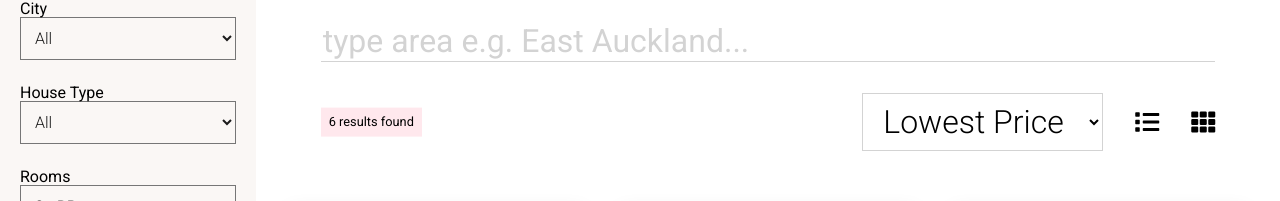
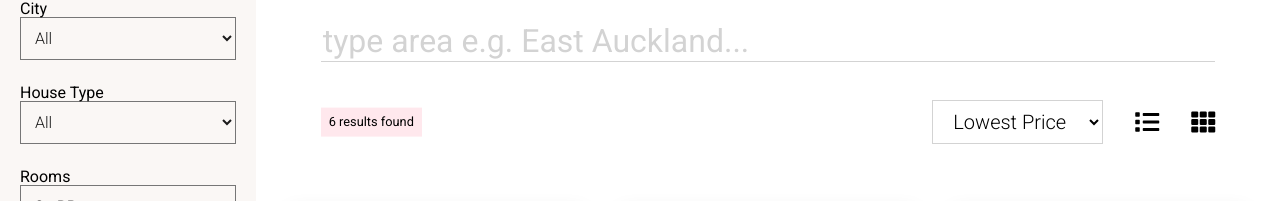
Before and after one commit to burnsvaughan/real-estate-website, a React app: page / in a window 1280 px wide. Shown: the part 138-339 px from the top of the page. Built offline with nearby package versions, Linux system fonts and the light colour scheme; grey boxes are pictures that could not be loaded.

Commit message:
reduced size as too large of select font acs dsc

```diff
--- a/assets/scss/_content-area.scss
+++ b/assets/scss/_content-area.scss
@@ -115,7 +115,7 @@
 
 
 			select {
-				font-size: 4vh;
+				font-size: 2.5vh;
 				font-weight: 300;
 				border: 1px solid $lightgrey;
 				background: transparent;
```
Also changed, not shown: public/css/styles.css.
